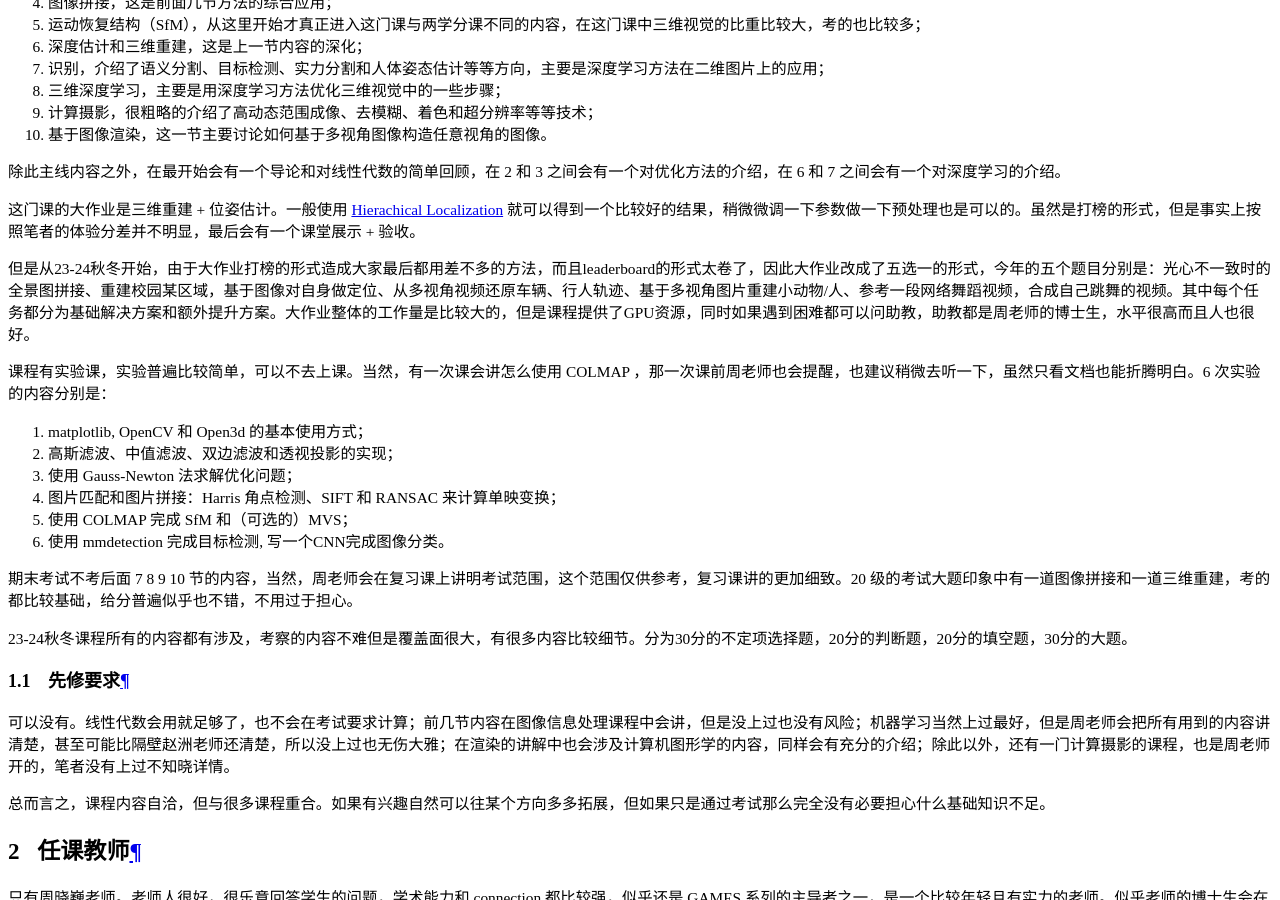
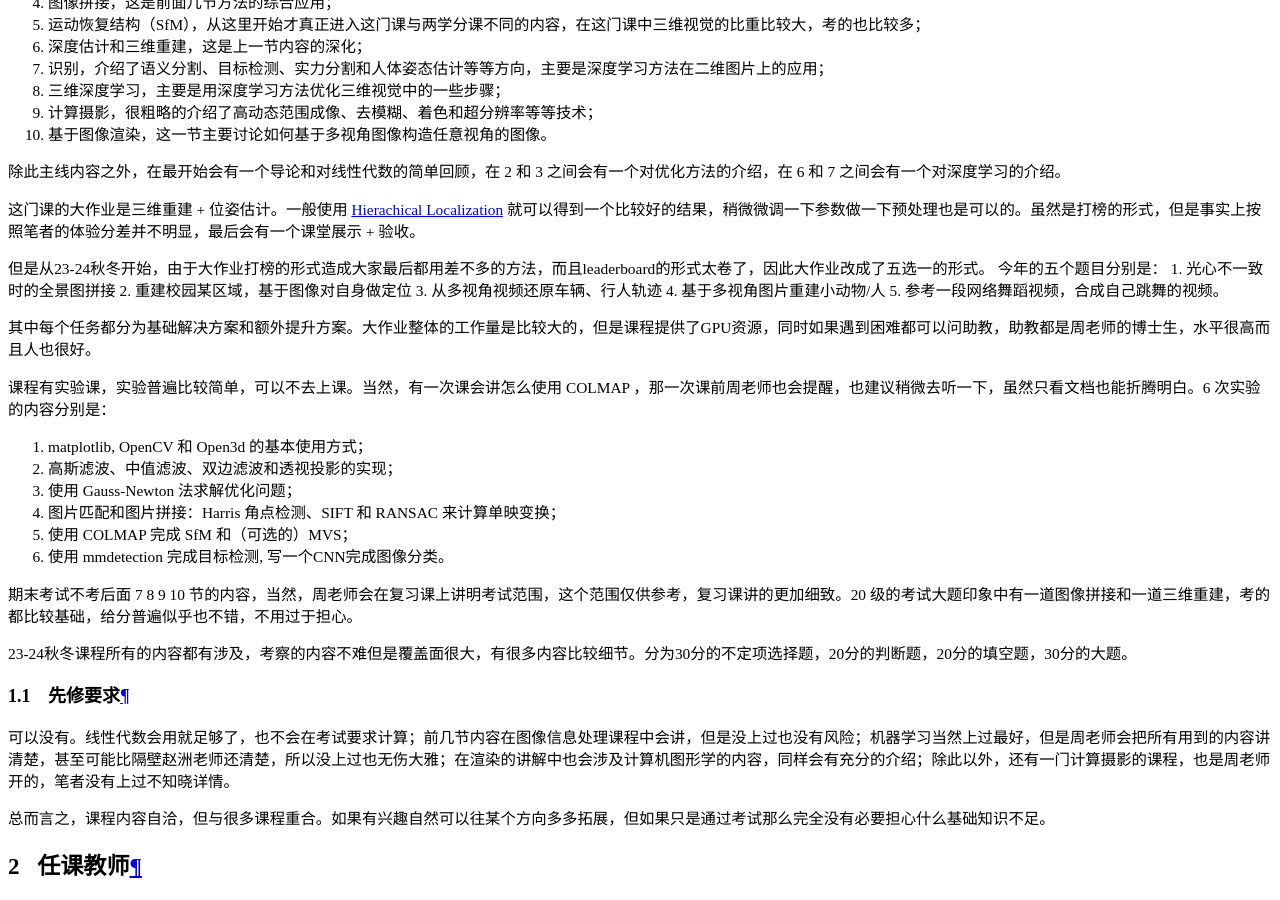
Before and after one commit to ZJU-Turing/TuringCourses, an MkDocs documentation site: the page built from docs/major_mandatory/computer_vision/index.md, in a window 1280 px wide and 900 px high, scrolled down 18283 px. Built offline with MkDocs 1.6.1 and Material for MkDocs 9.7.7, drawn with Linux system fonts in a browser that asks for light colours; comment, search, counter and statistics services are not loaded.

Commit message:
Update index.md

```diff
--- a/docs/major_mandatory/computer_vision/index.md
+++ b/docs/major_mandatory/computer_vision/index.md
@@ -26,7 +26,15 @@
 
 这门课的大作业是三维重建 + 位姿估计。一般使用 [Hierachical Localization](https://github.com/cvg/Hierarchical-Localization) 就可以得到一个比较好的结果，稍微微调一下参数做一下预处理也是可以的。虽然是打榜的形式，但是事实上按照笔者的体验分差并不明显，最后会有一个课堂展示 + 验收。
 
-但是从23-24秋冬开始，由于大作业打榜的形式造成大家最后都用差不多的方法，而且leaderboard的形式太卷了，因此大作业改成了五选一的形式，今年的五个题目分别是：光心不一致时的全景图拼接、重建校园某区域，基于图像对自身做定位、从多视角视频还原车辆、行人轨迹、基于多视角图片重建小动物/人、参考一段网络舞蹈视频，合成自己跳舞的视频。其中每个任务都分为基础解决方案和额外提升方案。大作业整体的工作量是比较大的，但是课程提供了GPU资源，同时如果遇到困难都可以问助教，助教都是周老师的博士生，水平很高而且人也很好。
+但是从23-24秋冬开始，由于大作业打榜的形式造成大家最后都用差不多的方法，而且leaderboard的形式太卷了，因此大作业改成了五选一的形式。
+今年的五个题目分别是：
+1. 光心不一致时的全景图拼接
+2. 重建校园某区域，基于图像对自身做定位
+3. 从多视角视频还原车辆、行人轨迹
+4. 基于多视角图片重建小动物/人
+5. 参考一段网络舞蹈视频，合成自己跳舞的视频。
+
+其中每个任务都分为基础解决方案和额外提升方案。大作业整体的工作量是比较大的，但是课程提供了GPU资源，同时如果遇到困难都可以问助教，助教都是周老师的博士生，水平很高而且人也很好。
 
 课程有实验课，实验普遍比较简单，可以不去上课。当然，有一次课会讲怎么使用 COLMAP ，那一次课前周老师也会提醒，也建议稍微去听一下，虽然只看文档也能折腾明白。6 次实验的内容分别是：
 
```
